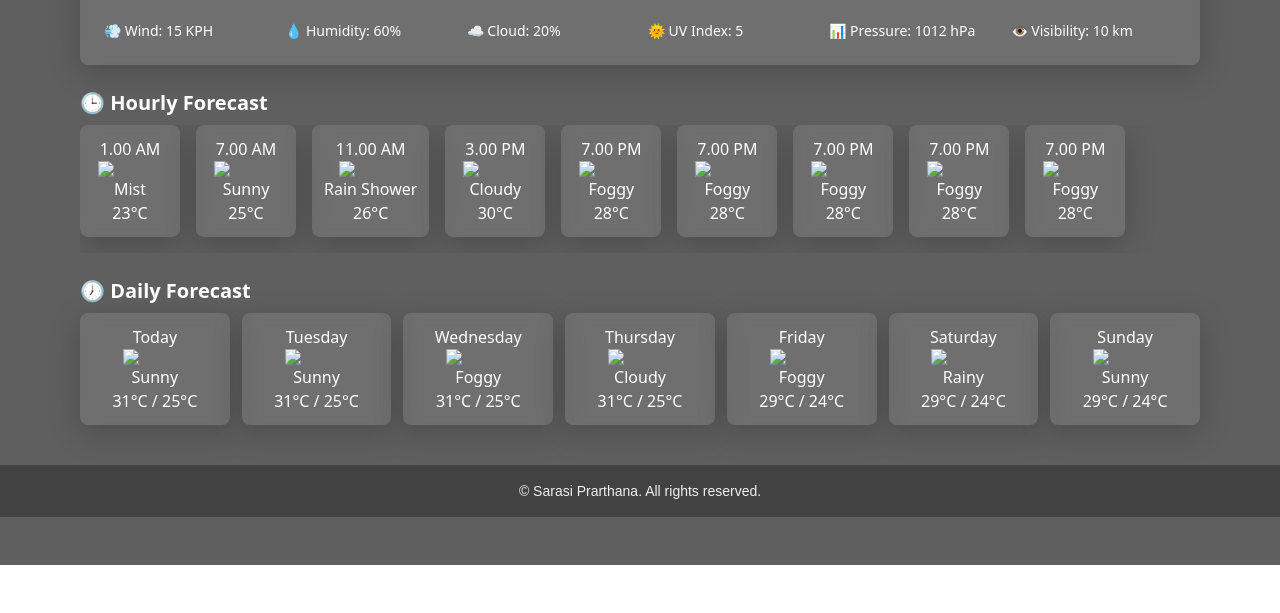
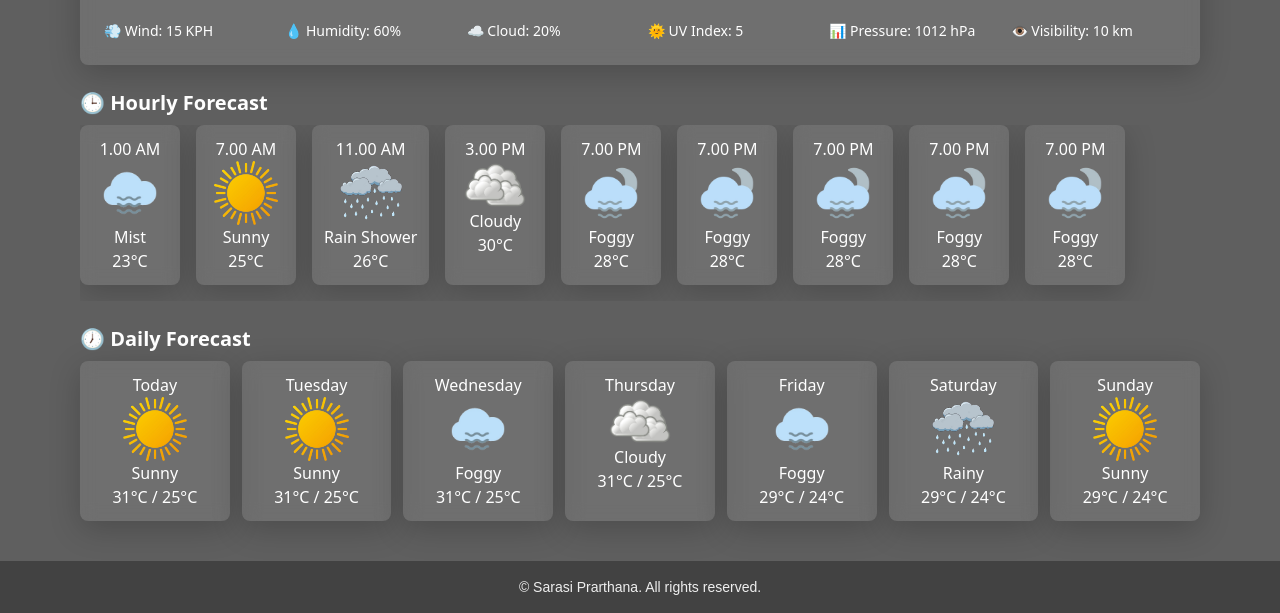
Before and after one commit to SarasiPrarthana/Weather, a plain HTML site: page index.html in a window 1280 px wide. Shown: the part 235-848 px from the top of the page. Before the commit the page ends 800 px from the top, so only its background shows below. Drawn offline with nearby package versions, Linux system fonts and the light colour scheme; the site is published under a folder, as on GitHub Pages, so addresses that start at the root find nothing.

Commit message:
Update index.html

```diff
--- a/index.html
+++ b/index.html
@@ -35,7 +35,7 @@
                     <h1 id="location" class="text-2xl sm:text-3xl font-bold">Colombo, Sri Lanka</h1>
                     <p id="local-time" class="text-sm opacity-80">Monday, 2:30 PM</p>
                     <div class="flex items-center mt-4">
-                        <img id="weather-icon" src="/assets/images/sun-removebg-preview.png" alt="Weather Icon"
+                        <img id="weather-icon" src="./assets/images/sun-removebg-preview.png" alt="Weather Icon"
                             class="w-10 h-10 sm:w-12 sm:h-12" />
                         <p id="weather-condition" class="ml-3 text-lg sm:text-xl">Sunny</p>
                     </div>
@@ -65,55 +65,55 @@
             <div class="flex overflow-x-auto space-x-4 pb-4">
                 <div class="forecast-card min-w-[90px] sm:min-w-[100px] p-3 bg-white/10 rounded-lg text-center">
                     <p>1.00 AM</p>
-                    <img src="/assets/images/fog-removebg-preview.png" class="mx-auto w-12 sm:w-16" />
+                    <img src="./assets/images/fog-removebg-preview.png" class="mx-auto w-12 sm:w-16" />
                     <p>Mist</p>
                     <p>23°C</p>
                 </div>
                 <div class="forecast-card min-w-[90px] sm:min-w-[100px] p-3 bg-white/10 rounded-lg text-center">
                     <p>7.00 AM</p>
-                    <img src="/assets/images/sun-removebg-preview.png" class="mx-auto w-12 sm:w-16" />
+                    <img src="./assets/images/sun-removebg-preview.png" class="mx-auto w-12 sm:w-16" />
                     <p>Sunny</p>
                     <p>25°C</p>
                 </div>
                 <div class="forecast-card min-w-[90px] sm:min-w-[100px] p-3 bg-white/10 rounded-lg text-center">
                     <p>11.00 AM</p>
-                    <img src="/assets/images/rainy-removebg-preview.png" class="mx-auto w-12 sm:w-16" />
+                    <img src="./assets/images/rainy-removebg-preview.png" class="mx-auto w-12 sm:w-16" />
                     <p>Rain Shower</p>
                     <p>26°C</p>
                 </div>
                 <div class="forecast-card min-w-[90px] sm:min-w-[100px] p-3 bg-white/10 rounded-lg text-center">
                     <p>3.00 PM</p>
-                    <img src="/assets/images/sunny-removebg-preview.png" class="mx-auto w-12 sm:w-16" />
+                    <img src="./assets/images/sunny-removebg-preview.png" class="mx-auto w-12 sm:w-16" />
                     <p>Cloudy</p>
                     <p>30°C</p>
                 </div>
                 <div class="forecast-card min-w-[90px] sm:min-w-[100px] p-3 bg-white/10 rounded-lg text-center">
                     <p>7.00 PM</p>
-                    <img src="/assets/images/mist-removebg-preview.png" class="mx-auto w-12 sm:w-16" />
+                    <img src="./assets/images/mist-removebg-preview.png" class="mx-auto w-12 sm:w-16" />
                     <p>Foggy</p>
                     <p>28°C</p>
                 </div>
                 <div class="forecast-card min-w-[90px] sm:min-w-[100px] p-3 bg-white/10 rounded-lg text-center">
                     <p>7.00 PM</p>
-                    <img src="/assets/images/mist-removebg-preview.png" class="mx-auto w-12 sm:w-16" />
+                    <img src="./assets/images/mist-removebg-preview.png" class="mx-auto w-12 sm:w-16" />
                     <p>Foggy</p>
                     <p>28°C</p>
                 </div>
                 <div class="forecast-card min-w-[90px] sm:min-w-[100px] p-3 bg-white/10 rounded-lg text-center">
                     <p>7.00 PM</p>
-                    <img src="/assets/images/mist-removebg-preview.png" class="mx-auto w-12 sm:w-16" />
+                    <img src="./assets/images/mist-removebg-preview.png" class="mx-auto w-12 sm:w-16" />
                     <p>Foggy</p>
                     <p>28°C</p>
                 </div>
                 <div class="forecast-card min-w-[90px] sm:min-w-[100px] p-3 bg-white/10 rounded-lg text-center">
                     <p>7.00 PM</p>
-                    <img src="/assets/images/mist-removebg-preview.png" class="mx-auto w-12 sm:w-16" />
+                    <img src="./assets/images/mist-removebg-preview.png" class="mx-auto w-12 sm:w-16" />
                     <p>Foggy</p>
                     <p>28°C</p>
                 </div>
                 <div class="forecast-card min-w-[90px] sm:min-w-[100px] p-3 bg-white/10 rounded-lg text-center">
                     <p>7.00 PM</p>
-                    <img src="/assets/images/mist-removebg-preview.png" class="mx-auto w-12 sm:w-16" />
+                    <img src="./assets/images/mist-removebg-preview.png" class="mx-auto w-12 sm:w-16" />
                     <p>Foggy</p>
                     <p>28°C</p>
                 </div>
@@ -126,43 +126,43 @@
             <div class="grid grid-cols-2 sm:grid-cols-3 md:grid-cols-7 gap-3">
                 <div class="forecast-card p-3 bg-white/10 rounded-lg text-center">
                     <p>Today</p>
-                    <img src="/assets/images/sun-removebg-preview.png" class="mx-auto w-12 sm:w-16" />
+                    <img src="./assets/images/sun-removebg-preview.png" class="mx-auto w-12 sm:w-16" />
                     <p>Sunny</p>
                     <p>31°C / 25°C</p>
                 </div>
                 <div class="forecast-card p-3 bg-white/10 rounded-lg text-center">
                     <p>Tuesday</p>
-                    <img src="/assets/images/sun-removebg-preview.png" class="mx-auto w-12 sm:w-16" />
+                    <img src="./assets/images/sun-removebg-preview.png" class="mx-auto w-12 sm:w-16" />
                     <p>Sunny</p>
                     <p>31°C / 25°C</p>
                 </div>
                 <div class="forecast-card p-3 bg-white/10 rounded-lg text-center">
                     <p>Wednesday</p>
-                    <img src="/assets/images/fog-removebg-preview.png" class="mx-auto w-12 sm:w-16" />
+                    <img src="./assets/images/fog-removebg-preview.png" class="mx-auto w-12 sm:w-16" />
                     <p>Foggy</p>
                     <p>31°C / 25°C</p>
                 </div>
                 <div class="forecast-card p-3 bg-white/10 rounded-lg text-center">
                     <p>Thursday</p>
-                    <img src="/assets/images/sunny-removebg-preview.png" class="mx-auto w-12 sm:w-16" />
+                    <img src="./assets/images/sunny-removebg-preview.png" class="mx-auto w-12 sm:w-16" />
                     <p>Cloudy</p>
                     <p>31°C / 25°C</p>
                 </div>
                 <div class="forecast-card p-3 bg-white/10 rounded-lg text-center">
                     <p>Friday</p>
-                    <img src="/assets/images/fog-removebg-preview.png" class="mx-auto w-12 sm:w-16" />
+                    <img src="./assets/images/fog-removebg-preview.png" class="mx-auto w-12 sm:w-16" />
                     <p>Foggy</p>
                     <p>29°C / 24°C</p>
                 </div>
                 <div class="forecast-card p-3 bg-white/10 rounded-lg text-center">
                     <p>Saturday</p>
-                    <img src="/assets/images/rainy-removebg-preview.png" class="mx-auto w-12 sm:w-16" />
+                    <img src="./assets/images/rainy-removebg-preview.png" class="mx-auto w-12 sm:w-16" />
                     <p>Rainy</p>
                     <p>29°C / 24°C</p>
                 </div>
                 <div class="forecast-card p-3 bg-white/10 rounded-lg text-center">
                     <p>Sunday</p>
-                    <img src="/assets/images/sun-removebg-preview.png" class="mx-auto w-12 sm:w-16" />
+                    <img src="./assets/images/sun-removebg-preview.png" class="mx-auto w-12 sm:w-16" />
                     <p>Sunny</p>
                     <p>29°C / 24°C</p>
                 </div>
@@ -175,7 +175,7 @@
         <p>© Sarasi Prarthana. All rights reserved.</p>
     </footer>
 
-    <script src="/assets/js/weather.js"></script>
+    <script src="./assets/js/weather.js"></script>
     <script src="https://cdn.jsdelivr.net/npm/flowbite@3.1.2/dist/flowbite.min.js"></script>
 </body>
 
```
